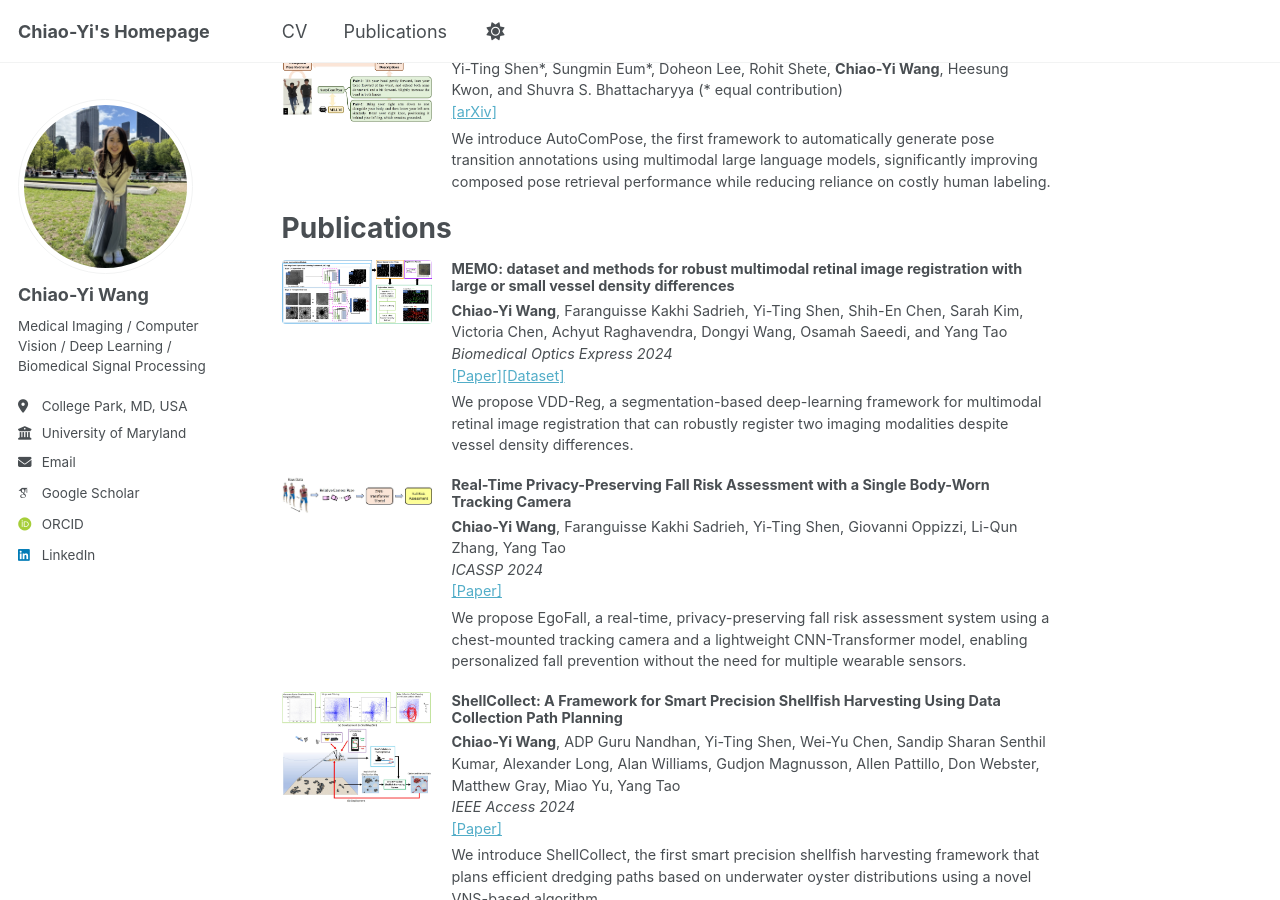
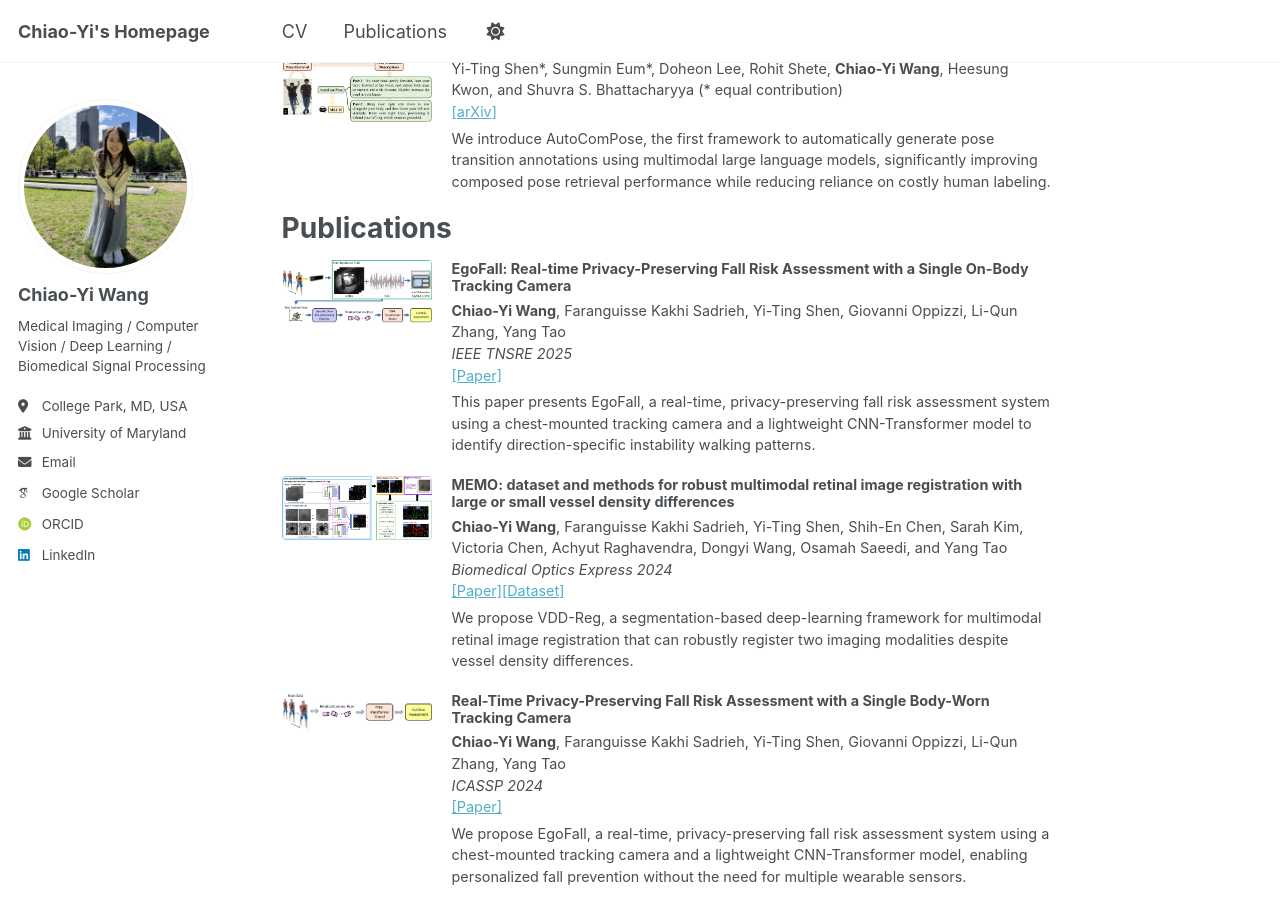
Before and after one commit to chiaoyiwang0424/chiaoyiwang0424.github.io, a Jekyll site: the page built from _pages/about.md, in a window 1280 px wide and 900 px high, scrolled down 704 px. Built offline with Jekyll 4.4.1, drawn with Linux system fonts in a browser that asks for light colours; some web fonts are replaced.

Commit message:
add IEEE TNSRE paper

```diff
--- a/_pages/about.md
+++ b/_pages/about.md
@@ -47,6 +47,28 @@ Preprints
 
 Publications
 ======
+
+<div style="display: flex; align-items: flex-start; margin-bottom: 20px; position: relative;">
+  <img src="/images/TNSREfig.jpg" alt="Memo" style="width: 150px; height: auto; margin-right: 20px; border-radius: 4px;" class="original-image">
+  <div>
+    <h3 style="margin: 0; font-size: 0.8em;">
+      EgoFall: Real-time Privacy-Preserving Fall Risk Assessment with a Single On-Body Tracking Camera
+    </h3>
+    <p style="margin: 5px 0; font-size: 0.8em;">
+      <strong>Chiao-Yi Wang</strong>, Faranguisse Kakhi Sadrieh, Yi-Ting Shen, Giovanni Oppizzi, Li-Qun Zhang, Yang Tao
+      <br>
+      <em>IEEE TNSRE 2025</em>
+      <br>
+      <a href="https://ieeexplore.ieee.org/document/11027155">[Paper]</a>
+    </p>
+    <p style="margin: 0; font-size: 0.8em;">
+      This paper presents EgoFall, a real-time, privacy-preserving fall risk assessment system using a chest-mounted tracking camera and a lightweight CNN-Transformer model to identify direction-specific instability walking patterns.
+    </p>
+  </div>
+  <div class="enlarged-image-container">
+    <img src="/images/TNSREfig.jpg" alt="Memo Enlarged" class="enlarged-image">
+  </div>
+</div>
 
 <div style="display: flex; align-items: flex-start; margin-bottom: 20px; position: relative;">
   <img src="/images/memo_fig.jpg" alt="Memo" style="width: 150px; height: auto; margin-right: 20px; border-radius: 4px;" class="original-image">
```
Also changed, not shown: images/TNSREfig.jpg (added).
